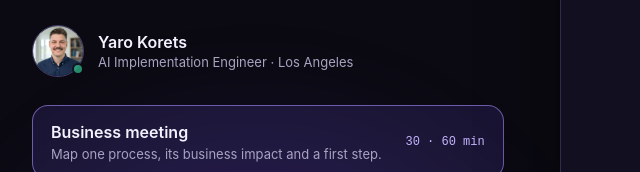
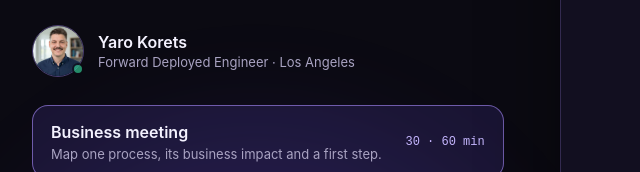
Before and after one commit to ykorets/korets.net, an Astro site: page / in a window 1280 px wide. Shown: the part 8568-8740 px from the top of the page, 0-640 px from the left. Built offline with nearby package versions, Linux system fonts and the light colour scheme; Astro itself is replaced by a stand-in of ours; animation ran at ten frames a second; a script that the page names is missing.

Commit message:
Use the new role in the booking section

```diff
--- a/src/components/Booking.astro
+++ b/src/components/Booking.astro
@@ -85,7 +85,7 @@ const v = c.renderVals();
         </span>
         <span style="display: flex; flex-direction: column; gap: 2px">
           <span style="font-size: 16px; font-weight: 600">Yaro Korets</span>
-          <span style="font-size: 13px; color: #A9A3C2">AI Implementation Engineer · Los Angeles</span>
+          <span style="font-size: 13px; color: #A9A3C2">Forward Deployed Engineer · Los Angeles</span>
         </span>
       </div>
 
```
